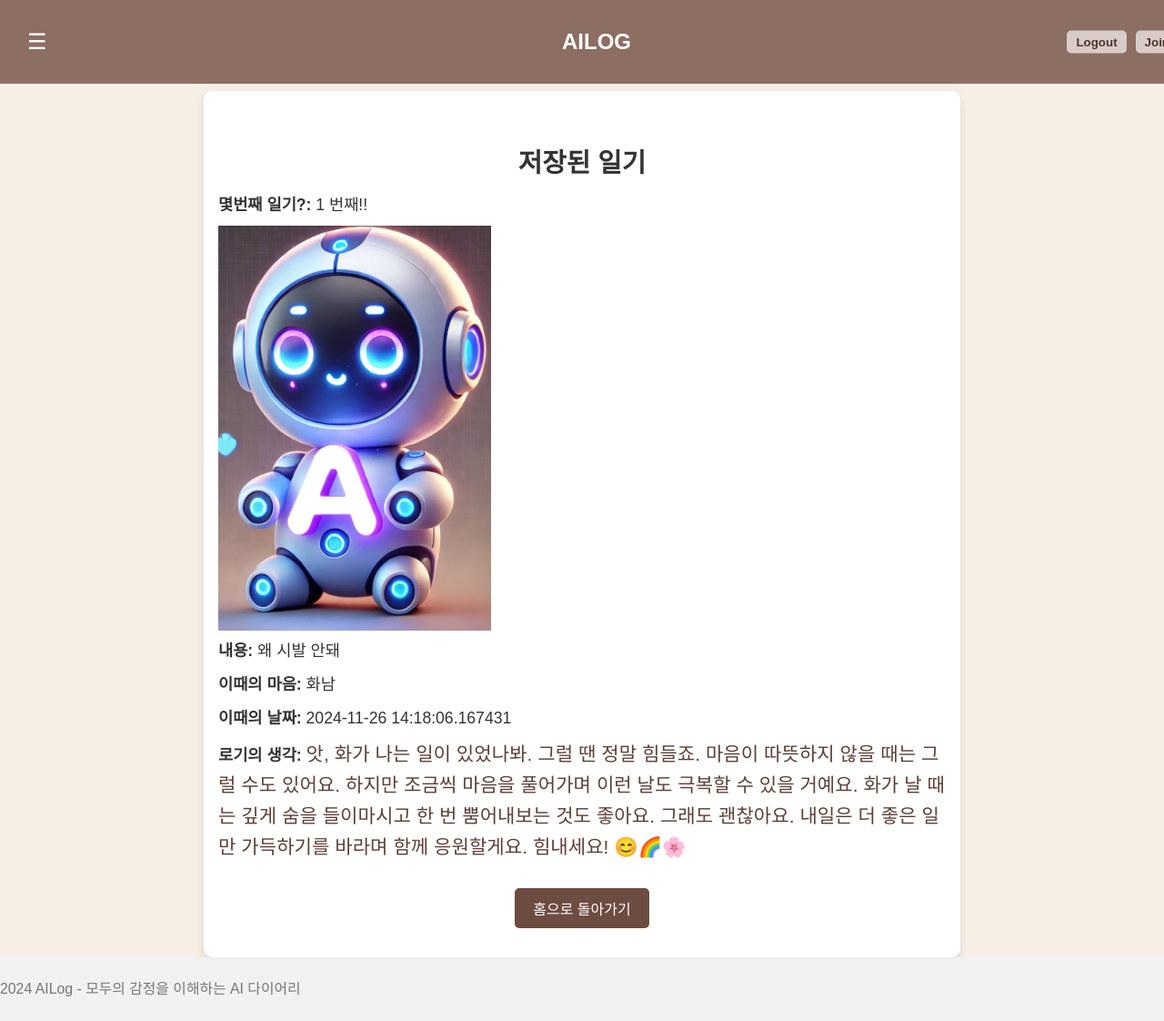
After one commit to jundolit/AILOG-SmartDiary, a Flask app: template templates/save.html in a window 1280 px wide. The commit adds this page. Shown: the whole page at 91% size. Run offline with Flask 3, Linux system fonts and the light colour scheme; the template is opened without the code that fills it: values that come from a table or form of the project are taken from there, others are empty.

Commit message:
푸시푸시
고생했다

```diff
--- a/app.py
+++ b/app.py
@@ -8,9 +8,10 @@ import os
 from dotenv import load_dotenv
 from sqlalchemy.exc import IntegrityError  # 추가 필요
 
+openai.api_key = "sk-proj-API있던 자리 입니다--"
 # 환경 변수 로드 및 OpenAI API 설정
-load_dotenv()
-openai.api_key = os.getenv("OPENAI_API_KEY")
+load_dotenv()  # .env 파일의 내용을 로드
+openai.api_key = os.getenv("OPENAI_API_KEY")  # 환경 변수에서 API Key를 가져옴
 
 app = Flask(__name__)
 app.config['SECRET_KEY'] = 'your_secret_key'  # 로그인 세션을 위한 비밀 키 설정
@@ -37,6 +38,9 @@ class DiaryEntry(db.Model):
     emotion_analysis = db.Column(db.String(255), nullable=True)
     feedback = db.Column(db.String(255), nullable=True)
     entry_date = db.Column(db.DateTime, default=datetime.utcnow)
+@app.route('/favicon.ico')
+def favicon():
+    return redirect(url_for('static', filename='favicon.ico'))
 
 @app.route('/')
 def home():
@@ -45,7 +49,7 @@ def home():
 # 로그인 매니저 설정
 @login_manager.user_loader
 def load_user(user_id):
-    return User.query.get(int(user_id))
+    return db.session.get(User, int(user_id))
 
 # 데이터베이스 생성
 with app.app_context():
@@ -99,50 +103,96 @@ def logout():
     session['logged_in'] = False  # 세션에 로그아웃 상태 저장
     return jsonify({'success': True})
 
-@app.route('/check_login_status')
+@app.route('/check_login_status', methods=['GET'])
 def check_login_status():
-    logged_in = session.get('logged_in', False)
-    return jsonify({'logged_in': logged_in})
+    return jsonify({"logged_in": current_user.is_authenticated}), 200
+
 
 # 감정 분석 및 일기 저장 엔드포인트
-@app.route('/analyze', methods=['POST', 'GET'])
+@app.route('/analyze', methods=['GET', 'POST'])
 @login_required
 def analyze():
-    if request.method == 'POST':
-        entry_text = request.form.get('entryText')
+    if request.method == 'GET':
+        # 일기 작성 페이지 렌더링
+        return render_template('analyze.html')
+    elif request.method == 'POST':
+        # Content-Type이 application/json인지 확인
+        if not request.is_json:
+            return jsonify({"success": False, "message": "JSON 형식의 요청만 지원합니다."}), 415
+
+        # JSON 데이터 파싱
+        data = request.get_json()
+        title = data.get('title')
+        content = data.get('content')
+        tags = data.get('tags')  # 대표 키워드
+
+        # 필수 데이터 확인
+        if not content or not tags:
+            return jsonify({"success": False, "message": "일기 텍스트와 태그가 필요합니다."}), 400
+
+        # OpenAI API 감정 분석
         try:
-            # OpenAI API 감정 분석 요청
-            response = openai.Completion.create(
-                engine="text-davinci-003",
-                prompt=f"Analyze the emotion in this text: '{entry_text}'",
-                max_tokens=50,
-                temperature=0.7
+            messages = [
+                {"role": "system", "content": "다음은 사용자 일기에 대한 피드백을 작성하는 AI입니다."},
+                {"role": "user", "content": f"""
+                    다음은 사용자 일기야. 이 일기에서 주요 키워드(태그)와 그에 관련된 감정을 중점적으로 분석해줘.
+
+                    **조건:**
+                    1. 일기 내용에서 중요한 키워드를 추출하고 각 키워드와 관련된 감정을 서술할 것.
+                    2. 사용자가 작성한 태그(키워드)를 기준으로 중요한 내용을 중점적으로 읽을 것.
+                    3. 피드백은 다정하고 친근한 반말로 작성하며, 친구처럼 위로하거나 공감하며 긍정적인 마무리로 끝낼 것. 꼭 반말로해야함
+                    반말 예시) "오늘 그런일이있었어? 많이 힘들었지"
+                    4. 절대 정치적, 선정적, 욕설, 폭언은 포함하지 말 것.
+                    5. 피드백은 꼭 위로와 긍정의 메시지를 담을 것.
+                    **일기 제목:** {title}
+
+                    **일기 내용:** {content}
+
+                    **태그(키워드):** {tags}
+                """}
+            ]
+
+            # 최신 OpenAI Chat API 호출
+            response = openai.ChatCompletion.create(
+                model="gpt-3.5-turbo",  # 모델 설정 (gpt-4로 변경 가능)
+                messages=messages
             )
-            analysis_result = response.choices[0].text.strip()
 
-            # 데이터베이스에 저장
+            analysis_result = response['choices'][0]['message']['content'].strip()
+
+            # DB에 저장
             new_entry = DiaryEntry(
                 user_id=current_user.id,
-                entry_text=entry_text,
-                emotion_analysis=analysis_result,
-                feedback=f"Emotion Analysis Result: {analysis_result}"
+                entry_text=content,
+                emotion_analysis=tags,  # 태그를 분석 결과로 저장
+                feedback=analysis_result
             )
             db.session.add(new_entry)
             db.session.commit()
 
-            flash("일기가 성공적으로 분석되고 저장되었습니다.")
-            return redirect(url_for('my_diary'))
+            # 저장된 일기의 ID 반환
+            return jsonify({
+                "success": True,
+                "message": "일기가 성공적으로 저장되었습니다.",
+                "feedback": analysis_result,
+                "diary_id": new_entry.id  # 저장된 일기의 ID 반환
+            }), 200
+
         except Exception as e:
-            return jsonify({"error": str(e)}), 500
-    return render_template('AILOG.html')
+            print(f"OpenAI API Error: {e}")
+            return jsonify({"success": False, "message": "감정 분석 중 오류가 발생했습니다."}), 500
+@app.route('/save', methods=['POST'])
+@login_required
+def save_page():
+    data = request.get_json()
+    diary_id = data.get('diary_id')
+    diary = DiaryEntry.query.filter_by(id=diary_id, user_id=current_user.id).first()
 
-# 나의 일기 엔드포인트
-@app.route('/my_diary')
-@login_required
-def my_diary():
-    # 현재 사용자와 관련된 일기만 가져오기
-    entries = DiaryEntry.query.filter_by(user_id=current_user.id).order_by(DiaryEntry.entry_date.desc()).all()
-    return render_template('my_diary.html', entries=entries)
+    if not diary:
+        return jsonify({"success": False, "message": "일기를 찾을 수 없습니다."}), 404
+
+    return render_template('save.html', diary=diary)
+
 
 # Flask 애플리케이션 실행
 if __name__ == '__main__':
--- /dev/null
+++ b/templates/save.html
@@ -0,0 +1,227 @@
+<!DOCTYPE html>
+<html lang="ko">
+<head>
+    <meta charset="UTF-8">
+    <title>저장된 일기</title>
+    <style>
+        /* 기본 스타일 */
+        body {
+            font-family: Arial, sans-serif;
+            margin: 0;
+            padding: 0;
+            background-color: #f7efe5; /* 따뜻한 배경색 */
+            color: #333;
+        }
+
+        /* 헤더 스타일 */
+        header {
+            width: 100%;
+            height: 60px;
+            display: flex;
+            align-items: center;
+            justify-content: center;
+            padding: 1em;
+            background-color: #8d6e63; /* 헤더 색상 */
+            color: white;
+            position: fixed;
+            top: 0;
+            left: 0;
+            z-index: 998;
+        }
+
+        header h1 {
+            margin: 0;
+            font-size: 1.5em;
+        }
+
+        .menu-btn {
+            font-size: 1.5em;
+            background: none;
+            border: none;
+            color: white;
+            cursor: pointer;
+            position: absolute;
+            left: 1em;
+        }
+
+        .header-buttons {
+            display: flex;
+            gap: 10px;
+            position: absolute;
+            right: 1em;
+            top: 50%;
+            transform: translateY(-50%);
+        }
+
+        .header-btn {
+            padding: 5px 10px;
+            background-color: #d7ccc8; /* 버튼 배경색 변경 */
+            border: none;
+            color: #4e342e; /* 버튼 텍스트 색상 변경 */
+            border-radius: 5px;
+            cursor: pointer;
+            font-weight: bold;
+        }
+
+        /* 사이드 내비게이션 스타일 */
+        .sidenav {
+            height: 100%;
+            width: 0;
+            position: fixed;
+            top: 0;
+            left: 0;
+            background-color: #6d4c41; /* 사이드 네비게이션 배경색 변경 */
+            overflow-x: hidden;
+            transition: 0.3s;
+            padding-top: 60px;
+            color: #f1f1f1;
+            z-index: 999;
+        }
+
+        .sidenav h2 {
+            padding: 8px 32px;
+            color: #f1f1f1;
+        }
+
+        .sidenav a {
+            padding: 8px 32px;
+            text-decoration: none;
+            font-size: 1.2em;
+            color: #f1f1f1;
+            display: block;
+            transition: 0.3s;
+        }
+
+        .sidenav a:hover {
+            color: #ffab91; /* 사이드 네비게이션 링크 호버 색상 변경 */
+        }
+
+        .sidenav .closebtn {
+            position: absolute;
+            top: 0;
+            right: 25px;
+            font-size: 36px;
+            margin-left: 50px;
+        }
+
+        /* 메인 콘텐츠 스타일 */
+        main {
+            text-align: center;
+            padding: 2em 1em;
+            max-width: 800px;
+            margin: auto;
+            margin-top: 100px; /* 헤더 아래 간격 */
+            background: white;
+            border-radius: 10px;
+            box-shadow: 0 4px 10px rgba(0, 0, 0, 0.1);
+        }
+
+        h2 {
+            color: #333;
+            font-size: 1.8em;
+            margin-bottom: 0.5em;
+        }
+
+        p {
+            font-size: 1.1em;
+            line-height: 1.6;
+            margin: 0.5em 0;
+            text-align: left;
+        }
+
+        a {
+            display: inline-block;
+            margin-top: 20px;
+            padding: 10px 20px;
+            background-color: #6d4c41; /* 버튼 배경색 */
+            color: white;
+            text-decoration: none;
+            border-radius: 5px;
+            font-size: 1em;
+            transition: background-color 0.3s ease;
+        }
+
+        a:hover {
+            background-color: #5d4037; /* 호버 시 버튼 색상 */
+        }
+
+        footer {
+            width: 100%;
+            background-color: #f1f1f1;
+            color: #777;
+            text-align: center;
+            padding: 1em 0;
+            font-size: 0.9em;
+        }
+        /* 페이드 인 효과 */
+        .feedback {
+            font-size: 1.2em;
+            color: #5d4037;
+            opacity: 0; /* 초기 상태: 투명 */
+            animation: fadeIn 2s ease forwards; /* 2초 동안 페이드 인 */
+            animation-delay: 2s; /* 2초 후 시작 */
+        }
+
+        /* 페이드 인 애니메이션 */
+        @keyframes fadeIn {
+            from {
+                opacity: 0;
+            }
+            to {
+                opacity: 1;
+            }
+        }
+
+
+    </style>
+</head>
+<body>
+<header>
+    <button class="menu-btn" onclick="openNav()">☰</button>
+    <h1>AILOG</h1>
+    <div class="header-buttons">
+        <button class="header-btn">Logout</button>
+        <button class="header-btn" onclick="openJoinModal()">Join</button>
+    </div>
+</header>
+
+<div id="mySidenav" class="sidenav">
+    <a href="javascript:void(0)" class="closebtn" onclick="closeNav()">&times;</a>
+    <h2>AILOG</h2>
+    <a href="{{ url_for('login') }}">로그인</a>
+    <a href="{{ url_for('signup') }}">회원가입</a>
+    <a href="{{ url_for('analyze') }}">일기 분석</a>
+</div>
+
+<main class="fade-in">
+    <h2>저장된 일기</h2>
+    <p><strong>몇번째 일기?:</strong> {{ diary.id }} 번째!!</p>    <img src="{{ url_for('static', filename='images/LOGIF.png') }}" alt="AI 감정 다이어리 이미지" class="main-image fade-in">
+    <style>
+        .main-image {
+            max-width: 100%; /* 컨테이너 너비를 초과하지 않도록 */
+            height: auto; /* 비율을 유지하면서 크기 조정 */
+            display: block; /* 이미지가 블록 요소로 표시 */
+            width: 300px; /* 원하는 고정 너비 (필요에 따라 변경 가능) */
+            text-align: right;
+        }
+    </style>
+    <p><strong>내용:</strong> {{ diary.entry_text }}</p>
+    <p><strong>이때의 마음:</strong> {{ diary.emotion_analysis }}</p>
+    <p><strong>이때의 날짜:</strong> {{ diary.entry_date }}</p>
+    <p><strong>로기의 생각:</strong> <span class="feedback">{{ diary.feedback }}</span></p>
+    <a href="/">홈으로 돌아가기</a>
+</main>
+<footer>
+    <p>2024 AILog - 모두의 감정을 이해하는 AI 다이어리</p>
+</footer>
+<script>
+    function openNav() {
+        document.getElementById("mySidenav").style.width = "250px";
+    }
+
+    function closeNav() {
+        document.getElementById("mySidenav").style.width = "0";
+    }
+</script>
+</body>
+</html>
```
Also changed, not shown: static/script.js (+143 -40 lines), static/style.css (+17 -11 lines), templates/analyze.html (renamed from templates/AILOG.html, +42 -4 lines), templates/main.html (+22 -9 lines), instance/diary_entries.db, static/images/LOGI.png (added), static/images/LOGIF.png (added), static/images/favicon.ico (added).
